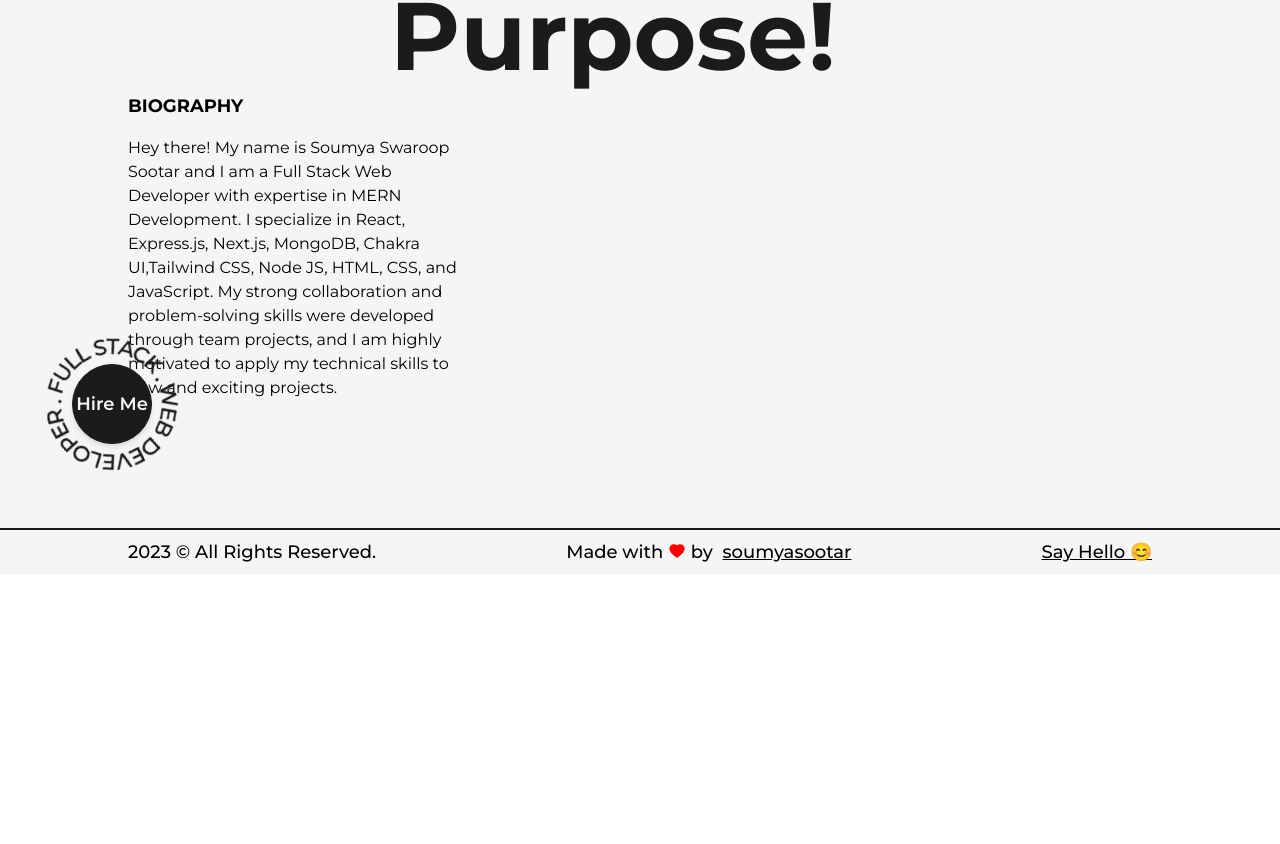
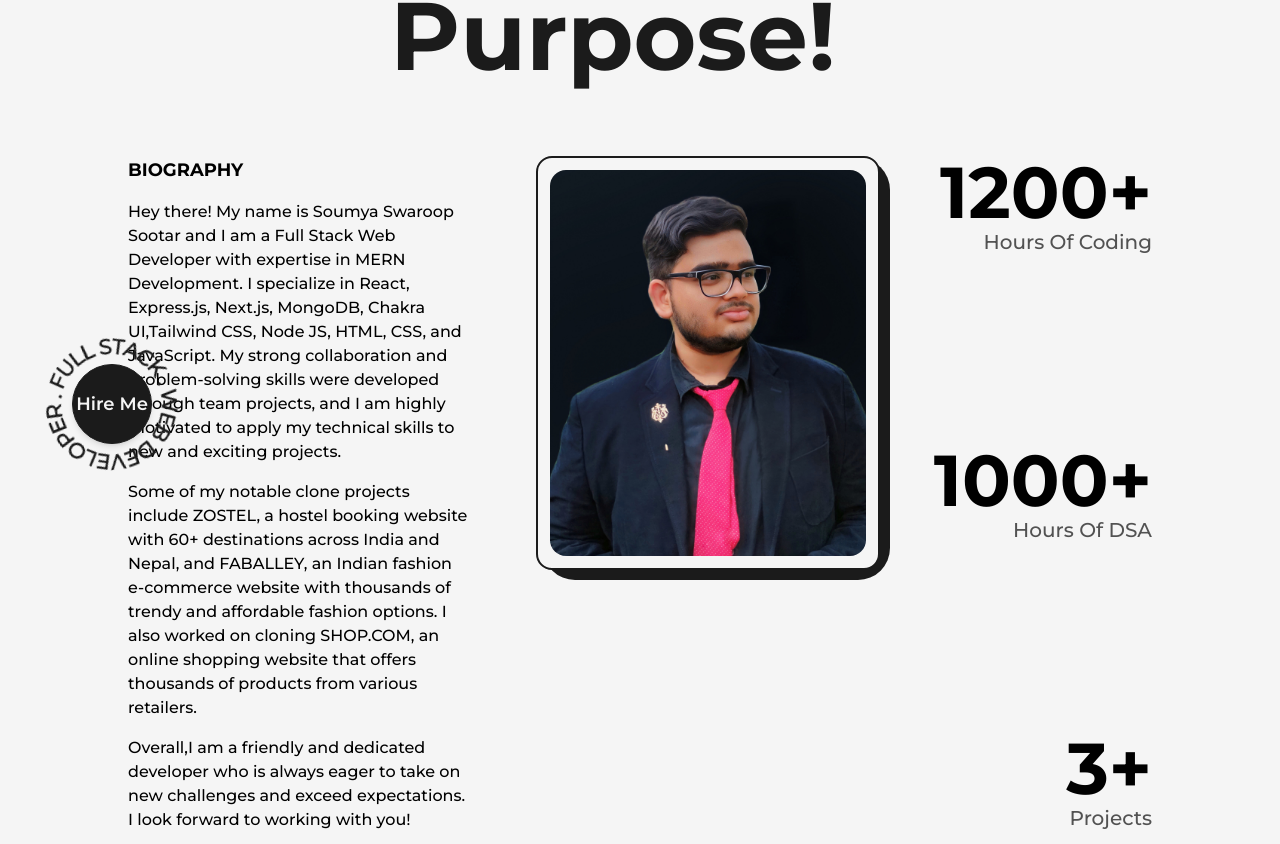
Before and after one commit to soumyasootar/Portfolio, a Next.js app: page /about in a window 1280 px wide. Shown: the part 276-1120 px from the top of the page. Before the commit the page ends 850 px from the top, so only its background shows below. Built offline with nearby package versions, Linux system fonts and the light colour scheme.

Commit message:
About Page

```diff
--- /dev/null
+++ b/src/Components/Skills.js
@@ -0,0 +1,9 @@
+import React from 'react'
+
+const Skills = () => {
+  return (
+    <div>Skills</div>
+  )
+}
+
+export default Skills
--- a/src/pages/_app.js
+++ b/src/pages/_app.js
@@ -20,7 +20,7 @@ export default function App({ Component, pageProps }) {
         className={`${montserrat.variable} font-mont bg-light w-full min-h-screen`}
       >
         <div className="text-xs absolute top-0 bg-red-700 text-lime-100">
-          THIS PAGE IS BEING BUILDING NOW...GOOD THINGS TAKE TIME.....30% Built
+          THIS PAGE IS BEING BUILDING NOW...GOOD THINGS TAKE TIME.....30% Built⚠️
         </div>
         <Navbar />
         <Component {...pageProps} />
--- a/src/pages/about.js
+++ b/src/pages/about.js
@@ -1,7 +1,39 @@
-import AnimatedText from '@/Components/AnimatedText'
-import Layout from '@/Components/Layout'
-import Head from 'next/head'
-import React from 'react'
+import AnimatedText from "@/Components/AnimatedText";
+import Layout from "@/Components/Layout";
+import { useInView, useMotionValue, useSpring } from "framer-motion";
+import Head from "next/head";
+import Image from "next/image";
+import React, { useEffect, useRef } from "react";
+import ProfilePic from "../../public/images/profile/IMG_8967.jpg";
+
+const AnimatedNumbers=({value})=>{
+  const ref = useRef(null)
+
+  const motionvalue=useMotionValue(1);
+
+  const springvalue =useSpring(motionvalue,{duration:4200})
+
+  const isInView =useInView(ref,{once:true})
+
+  useEffect(() => {
+    if(isInView){
+      motionvalue.set(value)
+    }
+  }, [isInView,value,motionvalue])
+
+  useEffect(() => {
+    springvalue.on("change",(latest)=>{
+      if(ref.current && latest.toFixed(0)<=value){
+        ref.current.textContent=latest.toFixed(0)
+      }
+    })
+
+  }, [springvalue,value])
+
+
+
+  return <span ref={ref}></span>
+}
 
 const About = () => {
   return (
@@ -10,19 +42,68 @@ const About = () => {
         <title>Soumya | About Page</title>
         <meta name="description" content="Generated by create next app" />
       </Head>
-      <main className='flex w-full flex-col items-center justify-center'>
-      <Layout className='pt-16'>
-          <AnimatedText text={"Passion Fuels Purpose! "}/>
-          <div className='grid w-full grid-cols-8 gap-16'>
-            <div className='col-span-3 flex flex-col items-start justify-start'>
-              <h2 className='mb-4 text-lg font-bold uppercase tex-dark/75'>BIOGRAPHY</h2>
-             <p>Hey there! My name is Soumya Swaroop Sootar and I am a Full Stack Web Developer with expertise in MERN Development. I specialize in React, Express.js, Next.js, MongoDB, Chakra UI,Tailwind CSS, Node JS, HTML, CSS, and JavaScript. My strong collaboration and problem-solving skills were developed through team projects, and I am highly motivated to apply my technical skills to new and exciting projects.</p>
+      <main className="flex w-full flex-col items-center justify-center">
+        <Layout className="pt-16">
+          <AnimatedText text={"Passion Fuels Purpose! "} className="mb-16" />
+          <div className="grid w-full grid-cols-8 gap-16">
+            <div className="col-span-3 flex flex-col items-start justify-start">
+              <h2 className="mb-4 text-lg font-bold uppercase tex-dark/75">
+                BIOGRAPHY
+              </h2>
+              <p className="font-medium">
+                Hey there! My name is Soumya Swaroop Sootar and I am a Full
+                Stack Web Developer with expertise in MERN Development. I
+                specialize in React, Express.js, Next.js, MongoDB, Chakra
+                UI,Tailwind CSS, Node JS, HTML, CSS, and JavaScript. My strong
+                collaboration and problem-solving skills were developed through
+                team projects, and I am highly motivated to apply my technical
+                skills to new and exciting projects.
+              </p>
+
+              <p className="font-medium my-4">
+                Some of my notable clone projects include ZOSTEL, a hostel
+                booking website with 60+ destinations across India and Nepal,
+                and FABALLEY, an Indian fashion e-commerce website with
+                thousands of trendy and affordable fashion options. I also
+                worked on cloning SHOP.COM, an online shopping website that
+                offers thousands of products from various retailers.
+              </p>
+
+              <p className="font-medium">
+                Overall,I am a friendly and dedicated developer who is always
+                eager to take on new challenges and exceed expectations. I look
+                forward to working with you!
+              </p>
+            </div>
+            <div
+              className="col-span-3 relative h-max rounded-2xl border-2 border-solid border-dark bg-light p-3"
+            >
+            <div className="absolute top-0 -right-3 -z-10 w-[102%] h-[103%] rounded-[2rem] bg-dark"/>
+              <Image
+                src={ProfilePic}
+                alt="Profile Pic"
+                className="w-full h-auto rounded-2xl"
+              />
+            </div>
+            <div className="col-span-2 flex flex-col justify-between">
+              <div className="flex flex-col items-end justify-center">
+                <span className="inline-block text-7xl font-bold"><AnimatedNumbers value={1200}/>+</span>
+                <h2 className="text-xl font-medium capitalize text-dark/75">Hours of Coding </h2>
+              </div>
+              <div className="flex flex-col items-end justify-center">
+                <span className="inline-block text-7xl font-bold"><AnimatedNumbers value={1000}/>+</span>
+                <h2 className="text-xl font-medium capitalize text-dark/75">Hours of DSA</h2>
+              </div>
+              <div className="flex flex-col items-end justify-center">
+                <span className="inline-block text-7xl font-bold"><AnimatedNumbers value={3}/>+</span>
+                <h2 className="text-xl font-medium capitalize text-dark/75">Projects</h2>
+              </div>
             </div>
           </div>
-      </Layout>
+        </Layout>
       </main>
     </>
-  )
-}
+  );
+};
 
-export default About
+export default About;
```
Also changed, not shown: public/images/profile/IMG_8967.jpg (added).
